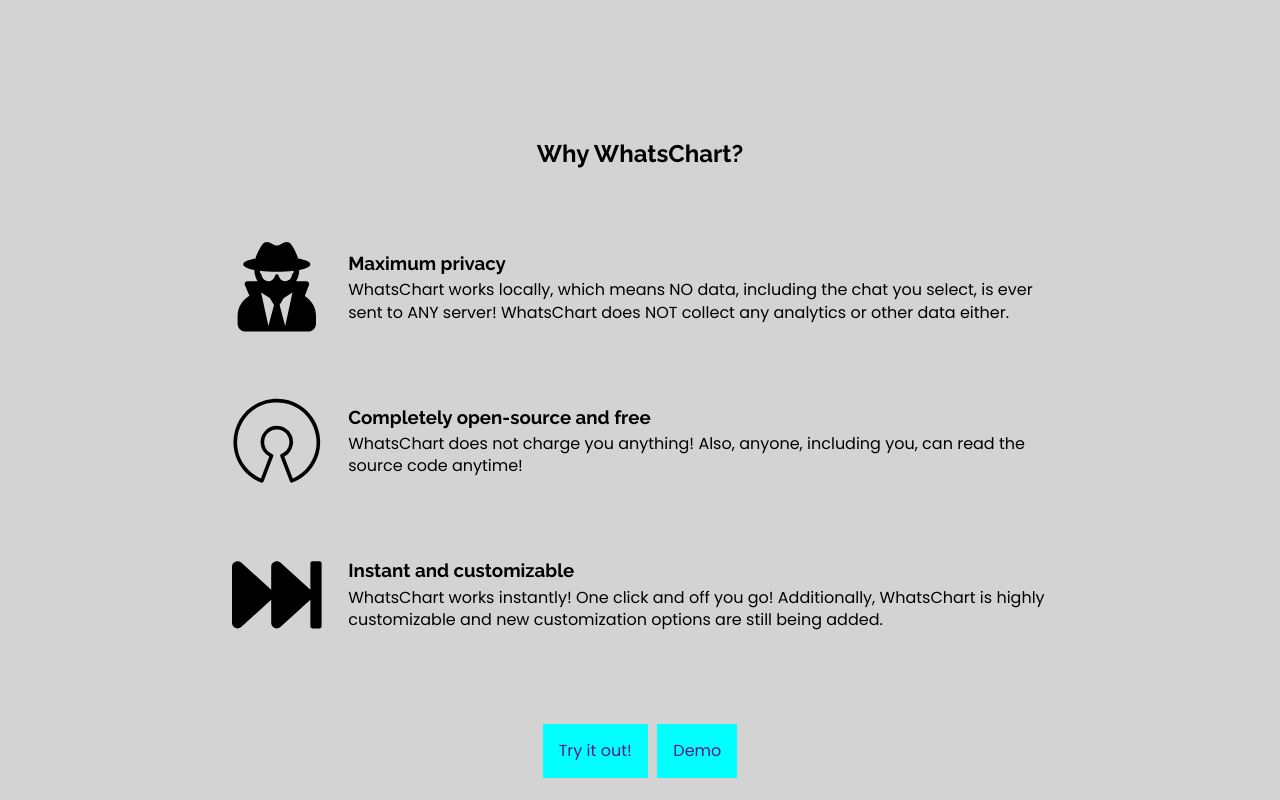
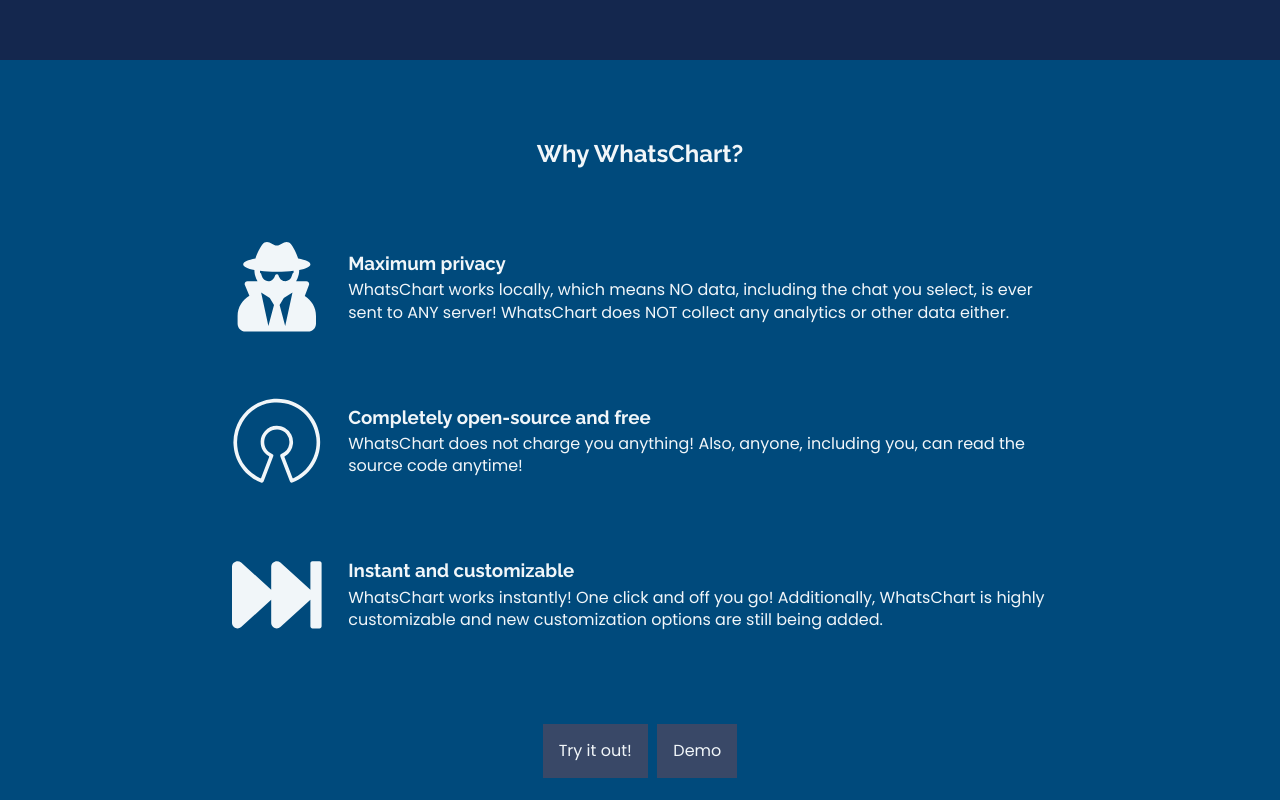
Before and after one commit to bhumitattarde/WhatsChart, a React (Create React App) app: page / in a window 1280 px wide. Shown: the part 740-1540 px from the top of the page. Built offline with nearby package versions, Linux system fonts and the light colour scheme; what stopword would draw is missing.

Commit message:
Added colors

```diff
--- a/src/App.css
+++ b/src/App.css
@@ -5,10 +5,27 @@
 }
 
 body {
-  background-color: lightgray;
+  color: var(--color4);
+  background-color: var(--color1);
   text-align: center;
   scroll-behavior: smooth;
   line-height: 1.4;
+
+  /* color vars */
+  /*! Bright Cyan text */
+  /* --color4: #14ffec; */
+
+  /*!  Blue alternate */
+  /* --color1: #004a7c;
+  --color2: #005691; */
+
+  /*!  Alternative blue */
+  /* --color3: #00818a; */
+
+  --color1: #14274e;
+  --color2: #394867;
+  --color3: #004a7c;
+  --color4: #f1f6f9;
 }
 
 h1:not(#chart h1, #navHeading) {
@@ -39,8 +56,13 @@
   /* font-family: "Poppins", sans-serif; */
 }
 
+a {
+  color: var(--color4);
+}
+
 button,
 input[type="submit"] {
+  font-family: "Poppins", sans-serif;
   border: none;
   cursor: pointer;
 }
@@ -81,10 +103,18 @@
   display: flex;
   justify-content: center;
   align-items: center;
-  margin: 0.2em;
+  margin: 0.3em;
   padding: 1em;
-  background-color: aqua;
-  color: brown;
+  background-color: var(--color2);
+  color: var(--color4);
+}
+
+.button:hover {
+  background-color: var(--color3);
+}
+
+.altColorButton:hover {
+  background-color: var(--color1);
 }
 
 /*  */
--- a/src/components/css/DownloadAndSeeChart.css
+++ b/src/components/css/DownloadAndSeeChart.css
@@ -5,7 +5,3 @@
   align-items: center;
   flex-wrap: wrap;
 }
-
-.downloadAndSeeChart > ul > li {
-  margin: 0 0.5em;
-}
--- a/src/components/css/FileForm.css
+++ b/src/components/css/FileForm.css
@@ -53,6 +53,10 @@
 
 /*  */
 
+#fileForm {
+  background-color: var(--color3);
+}
+
 #fileForm > h2 {
   margin-bottom: 2em;
 }
--- a/src/components/css/NavBar.css
+++ b/src/components/css/NavBar.css
@@ -7,7 +7,8 @@
   justify-content: space-between;
   align-items: center;
   flex-wrap: wrap;
-  /* padding: 1em; */
+  background-color: var(--color1);
+  /* color: var(--color4); */
 }
 
 .navBar > ul {
@@ -25,7 +26,7 @@
 
 #navHeading {
   margin: 0.5em;
-  font-size: clamp(32px, 2vw, 40px);
+  font-size: clamp(24px, 1.5vw, 28px);
   font-family: "Raleway", sans-serif;
 }
 
--- a/src/components/css/WhyWhatschart.css
+++ b/src/components/css/WhyWhatschart.css
@@ -25,16 +25,22 @@
   justify-content: space-evenly;
 }
 
+/*  */
+
+#whyWhatschart > h2 {
+  margin-bottom: 3em;
+}
+
+#whyWhatschart {
+  background-color: var(--color3);
+}
+
 #whyWhatschartList {
   display: flex;
   flex-direction: column;
   justify-content: center;
   align-items: center;
   margin: 0 1em;
-}
-
-#whyWhatschart > h2 {
-  margin-bottom: 3em;
 }
 
 #whyWhatschartList > li {
--- a/src/components/js/DownloadAndSeeChart.js
+++ b/src/components/js/DownloadAndSeeChart.js
@@ -7,12 +7,16 @@
   <div className="downloadAndSeeChart">
     <ul>
       <li>
-        <a className="button" href="#chart">
-          See
+        <a className="button altColorButton" href="#chart">
+          See it
         </a>
       </li>
       <li>
-        <button className="button" type="button" onClick={props.handleDownload}>
+        <button
+          className="button altColorButton"
+          type="button"
+          onClick={props.handleDownload}
+        >
           Download
         </button>
       </li>
--- a/src/components/js/FileForm.js
+++ b/src/components/js/FileForm.js
@@ -339,7 +339,11 @@
           </div>
         </section>
 
-        <input className="button" type="submit" value="Generate" />
+        <input
+          className="button altColorButton"
+          type="submit"
+          value="Generate"
+        />
 
         <ProgressIndicator
           progress={this.state.progress}
--- a/src/components/js/WhyWhatschart.js
+++ b/src/components/js/WhyWhatschart.js
@@ -52,10 +52,10 @@
     </ul>
 
     <ul className="linksList">
-      <li className="button">
+      <li className="button altColorButton">
         <a href="">Try it out!</a>
       </li>
-      <li className="button">
+      <li className="button altColorButton">
         <a href="">Demo</a>
       </li>
     </ul>
```
